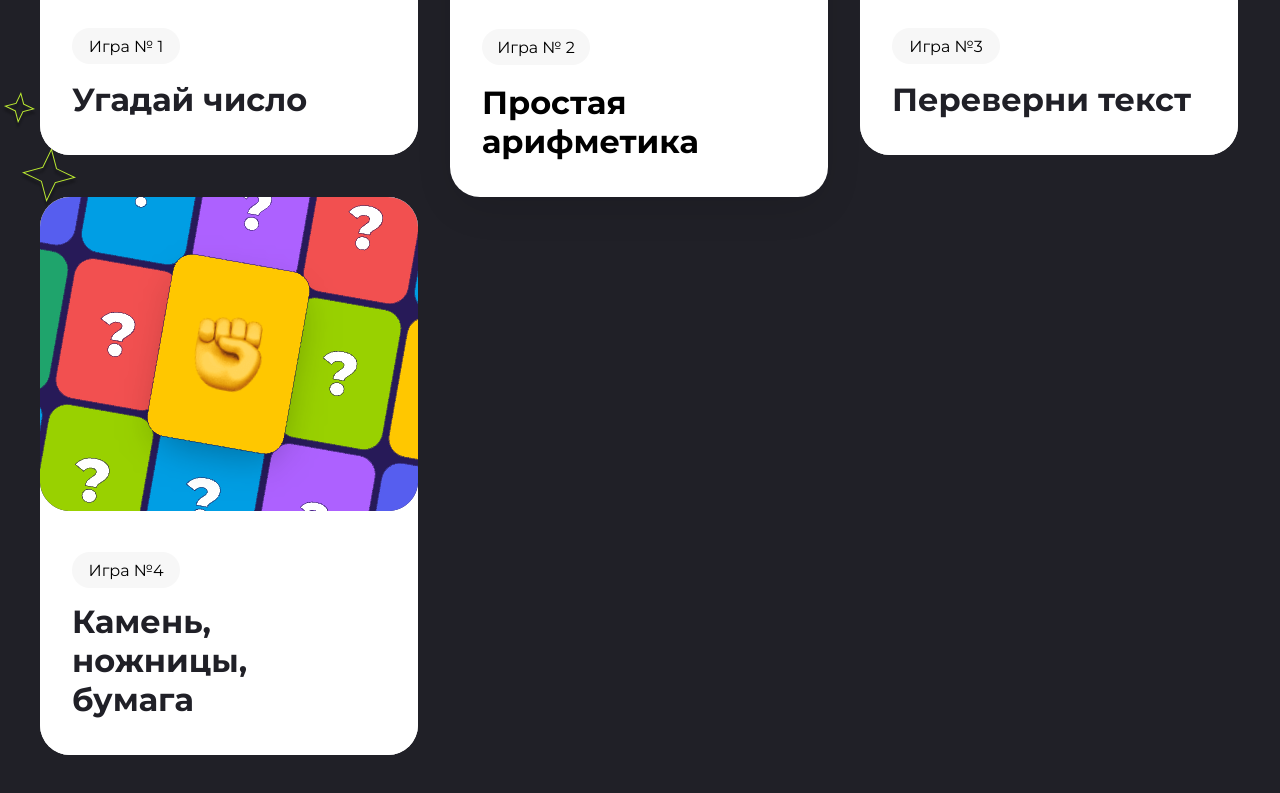
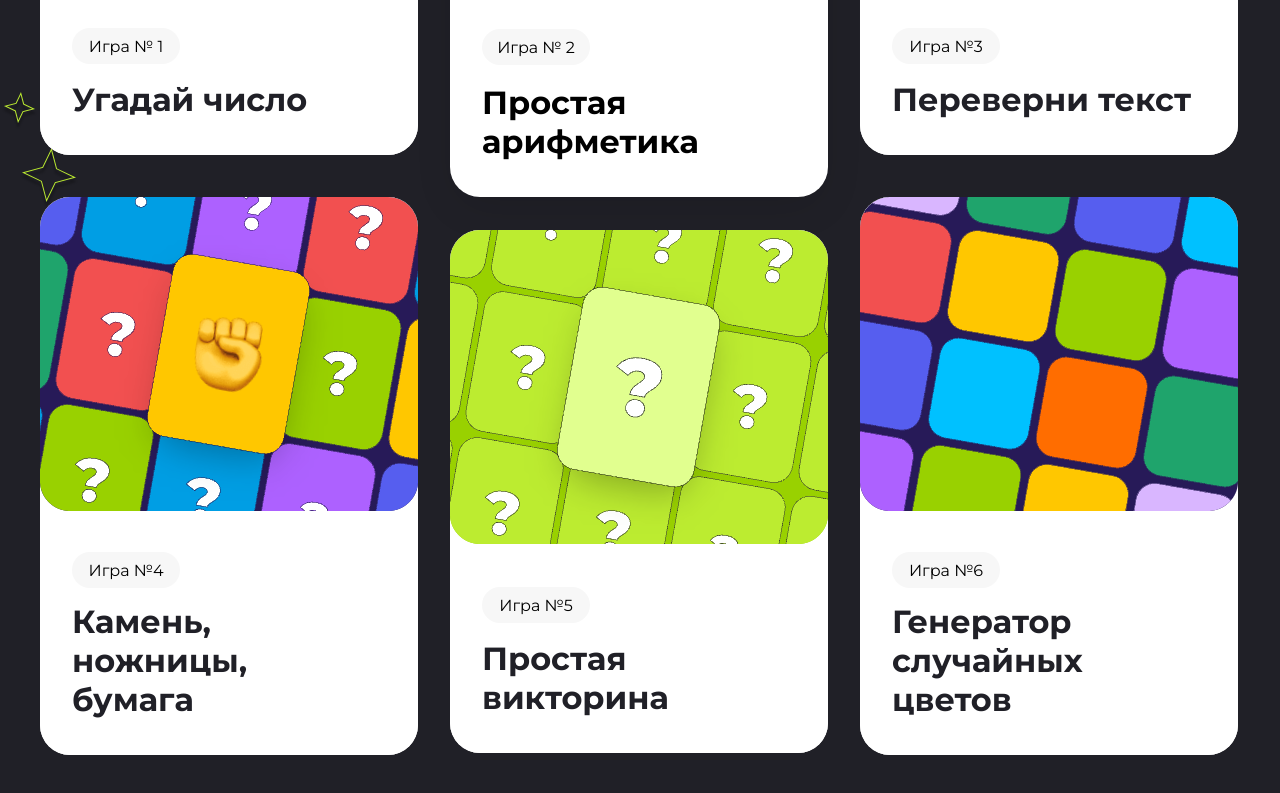
Before and after one commit to Grigoriy670/Homework1, a plain HTML site: page index.html in a window 1280 px wide. Shown: the part 1475-2268 px from the top of the page. Drawn offline with Linux system fonts and the light colour scheme.

Commit message:
Доработка ошибок

```diff
--- a/index.html
+++ b/index.html
@@ -14,7 +14,7 @@
 <section class="top-heading center">
 <h1 class="top-heading__head">Добро пожаловать <br>на мой сайт мини-игр</h1>
 <p class="top-heading__text">Тебе предстоит пройти несколько увлекательных игр. <br>Если готов, нажимай <strong>«Поехали!» </strong>и <strong>приступай.</strong> </p>
-  <a href="#about"> <button  class="top-heading__btn">Поехали!</button></a>
+  <a class="top-heading__btn" href="#about">Поехали!</a>
 
 </section>
 
@@ -24,18 +24,16 @@
    <div class="flex-contenier">
 
     <a class="heading__link" href="#">
-    <div class="heading-flex_game-two-four">
+
     <article class="product-box center">
     <div class="product">
     <p class="product__text">Игра № 1</p>
     <h2 class="product__head">Угадай число</h2>
     </div>
-    </div>
 </article>
 </a>
 
 <a class="heading__link" href="#">
-
     <article class="Game-two">
     <div class="Game-two__product">
     <p class="product__text">Игра № 2</p>
@@ -46,7 +44,7 @@
 
     <a class="heading__link" href="#">
 
-    <article class="product-box center">
+    <article class="product-box">
     <div class="product__game-three">
     <p class="product__text">Игра №3</p>
     <h2 class="product__head">Переверни текст</h2>
@@ -55,15 +53,32 @@
 </a>
 
     <a class="heading__link" href="#">
-        <div class="heading-flex_game-two-four">
-    <article class="product-box center">
+    <article class="product-box">
     <div class="product__game-four">
     <p class="product__text">Игра №4</p>
     <h2 class="product__head-four">Камень, ножницы,<br> бумага</h2>
     </div>
+</article>
+</a>
+<a class="heading__link" href="#">
+
+    <article class="product-box">
+    <div class="product__game-five">
+    <p class="product__text">Игра №5</p>
+    <h2 class="product__head">Простая викторина</h2>
     </div>
 </article>
 </a>
+
+ <a class="heading__link" href="#">
+    <article class="product-box">
+    <div class="product__game-six">
+    <p class="product__text">Игра №6</p>
+    <h2 class="product__head-four">Генератор случайных цветов</h2>
+    </div>
+</article>
+</a>
+
 </div>
 
 </section>
--- a/style.css
+++ b/style.css
@@ -47,9 +47,11 @@ line-height: 32px;
 }
 
 .top-heading__btn{
-
+    display: flex;
+    justify-content: center;
+text-decoration: none;
 margin-top: 49px;
-font-family: inherit;
+/* font-family: inherit; */
 width: 247px;
 height: 66px;
 box-sizing: border-box;
@@ -221,3 +223,39 @@ font-size: 32px;
 font-weight: 700;
 line-height: 39px;
 }
+
+.product__game-five{
+    background-image: url(img/game-five.png);
+    max-width: 314px;
+    width: 100%;
+    background-repeat: no-repeat;
+    background-color: white;
+    border-radius: 30px;
+    min-height: 455px;
+    color: black;
+    display: flex;
+    flex-direction: column;
+    justify-content: flex-end;
+    gap: 16px;
+    margin: 10px 0px;
+    padding: 32px 32px 36px 32px;
+    margin-top: 33px;
+}
+
+.product__game-six{
+    background-image: url(img/game-six.png);
+    background-repeat: no-repeat;
+    background-color: white;
+    display: flex;
+flex-direction: column;
+justify-content: flex-end;
+align-items: flex-start;
+gap: 14px;
+padding: 32px 32px 36px 32px;
+height: 490px;
+ border-radius: 30px;
+ max-width: 314px;
+ width: 100%;
+
+
+}
```
Also changed, not shown: img/game-five.png (added), img/game-six.png (added).
